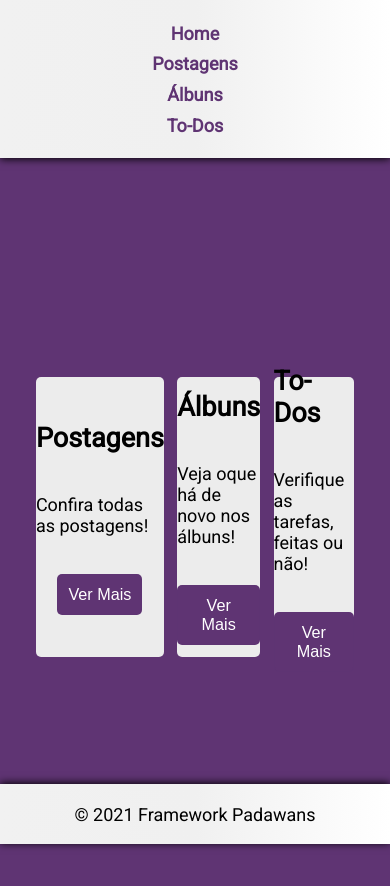
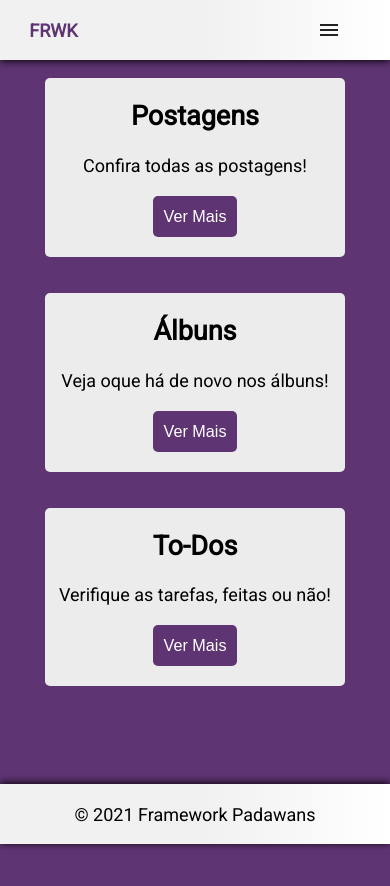
Before and after one commit to bitaraes/frwk, a React (Create React App) app: page / in a window 390 px wide. Shown: the top 886 px of the page. Built offline with nearby package versions, Linux system fonts and the light colour scheme.

Commit message:
add material icons and responsivity adjusts

```diff
--- a/package.json
+++ b/package.json
@@ -3,6 +3,8 @@
   "version": "0.1.0",
   "private": true,
   "dependencies": {
+    "@material-ui/core": "^4.12.3",
+    "@material-ui/icons": "^4.11.2",
     "@testing-library/jest-dom": "^5.11.4",
     "@testing-library/react": "^11.1.0",
     "@testing-library/user-event": "^12.1.10",
--- a/src/albuns.js
+++ b/src/albuns.js
@@ -1,3 +1,4 @@
+import React from "react";
 import { getAlbuns } from "./services/api";
 import Table from "./components/shared/table";
 
--- a/src/components/shared/pageFooter.js
+++ b/src/components/shared/pageFooter.js
@@ -1,3 +1,5 @@
+import React from "react";
+
 export default function Pagefooter() {
 	return (
 		<>
--- a/src/components/shared/pageHeader.js
+++ b/src/components/shared/pageHeader.js
@@ -1,6 +1,19 @@
+import React from "react";
+import { useState } from "react";
 import { Link } from "react-router-dom";
+import { Menu, MenuItem, Button } from "@material-ui/core";
+import MenuIcon from "@material-ui/icons/Menu";
 import Container from "./container";
 export default function PageHeader() {
+	const [anchorEl, setAnchorEl] = useState(null);
+
+	const handleClick = (event) => {
+		setAnchorEl(event.currentTarget);
+	};
+
+	const handleClose = () => {
+		setAnchorEl(null);
+	};
 	return (
 		<header>
 			<Container>
@@ -8,6 +21,31 @@ export default function PageHeader() {
 					<Link to="/">
 						<p id="logo">FRWK</p>
 					</Link>
+					<div className="mobile-menu">
+						<Button onClick={handleClick}>
+							<MenuIcon></MenuIcon>
+						</Button>
+						<Menu
+							id="resp-menu"
+							anchorEl={anchorEl}
+							keepMounted
+							open={Boolean(anchorEl)}
+							onClose={handleClose}
+						>
+							<Link to="/">
+								<MenuItem>Home</MenuItem>
+							</Link>
+							<Link to="/postagens">
+								<MenuItem>Postagens</MenuItem>
+							</Link>
+							<Link to="/albuns">
+								<MenuItem>Álbuns</MenuItem>
+							</Link>
+							<Link to="/todos">
+								<MenuItem>To-Dos</MenuItem>
+							</Link>
+						</Menu>
+					</div>
 					<nav className="header-nav">
 						<ul>
 							<li>
--- a/src/css/index.css
+++ b/src/css/index.css
@@ -65,6 +65,10 @@ header {
 	width: 100%;
 }
 
+.mobile-menu {
+	display: none;
+}
+
 .container {
 	margin: 0 auto;
 	width: 85%;
@@ -81,9 +85,11 @@ header {
 .home-menu {
 	align-items: center;
 	display: flex;
+	text-align: center;
 	height: 280px;
 	width: 100%;
 }
+
 .home-menu-item {
 	align-items: center;
 	background-color: #ececec;
@@ -180,6 +186,7 @@ header {
 .asc-desc-icons {
 	float: right;
 }
+
 .itens-filter {
 	padding: 0.3em;
 	display: flex;
@@ -187,41 +194,6 @@ header {
 	border: 1px solid;
 	border-radius: 1em;
 	text-align: right;
-}
-
-@media screen and (max-width: 600px) {
-	header,
-	#header-container {
-		flex-direction: column;
-	}
-
-	.data-table {
-		overflow: scroll;
-	}
-	.data-table .search-box {
-		flex-direction: column;
-	}
-	.itens-filter {
-		margin-block: 0.8rem;
-		text-align: center;
-	}
-}
-
-@media screen and (max-width: 490px) {
-	.header-nav ul {
-		padding: 0;
-		justify-content: center;
-		align-items: center;
-		flex-direction: column;
-	}
-
-	.header-nav ul li {
-		padding: 0.3rem;
-	}
-
-	#logo {
-		display: none;
-	}
 }
 
 /*-------Botões--------*/
@@ -262,3 +234,40 @@ footer {
 	position: fixed;
 	width: 100%;
 }
+
+@media screen and (max-width: 600px) {
+	.home {
+		height: auto;
+		margin-bottom: 500px;
+	}
+
+	.home-menu {
+		flex-direction: column;
+		margin-top: 0;
+		width: 300px;
+	}
+	.home-menu-item p {
+		margin: 0;
+	}
+	.home-menu-item {
+		margin: 1em;
+	}
+	.header-nav {
+		display: none;
+	}
+
+	.mobile-menu {
+		display: flex;
+	}
+
+	.data-table {
+		overflow: scroll;
+	}
+	.data-table .search-box {
+		flex-direction: column;
+	}
+	.itens-filter {
+		margin-block: 0.8rem;
+		text-align: center;
+	}
+}
--- a/src/todos.js
+++ b/src/todos.js
@@ -1,3 +1,4 @@
+import React from "react";
 import Table from "./components/shared/table";
 import { getTodos } from "./services/api";
 
```
Also changed, not shown: 1 other file (tests, documents, lock files or other folders).
